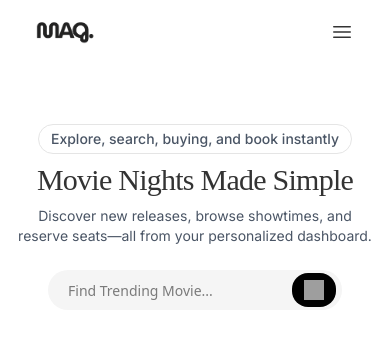
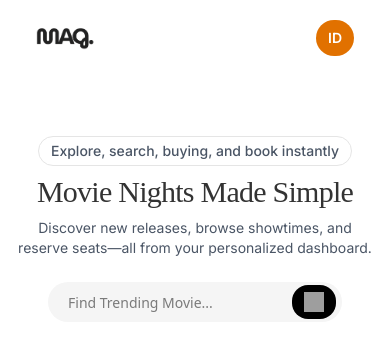
Before and after one commit to ireshdilsh/movie-buying-app, a React (Vite) app: page /user/dashbord in a window 390 px wide. Shown: the top 358 px of the page. Built offline with nearby package versions, Linux system fonts and the light colour scheme; grey boxes are pictures that could not be loaded; a web font is replaced by a local one.

Commit message:
fix: clean up unused code and improve component structure in UserDashboard

```diff
--- a/src/pages/UserDashboard.tsx
+++ b/src/pages/UserDashboard.tsx
@@ -1,10 +1,7 @@
 import dark_logo from '../assets/dark_logo.png'
-import { useState } from "react";
-import { Bars3Icon, XMarkIcon } from "@heroicons/react/24/outline";
 
 export default function UserDashboard() {
 
-    const [open, setOpen] = useState(false)
 
     return (
         <div className="flex flex-col justify-center items-center px-4 sm:px-6">
@@ -14,42 +11,12 @@
                 <img src={dark_logo} className="h-6 sm:h-7" alt="Dark-Logo" />
 
                 {/* Desktop Menu */}
-                <div className="hidden sm:flex justify-center items-center gap-4 md:gap-6">
+                <div className=" sm:flex justify-center items-center gap-4 md:gap-6">
                    <div className='cursor-pointer flex justify-center items-center rounded-4xl bg-amber-600 px-3 py-2'>
                     <p className="text-white font-semibold text-sm">ID</p>
                    </div>
                 </div>
-
-                {/* Mobile Button */}
-                <button
-                    className="sm:hidden"
-                    onClick={() => setOpen(true)}
-                >
-                    <Bars3Icon className="w-6 h-6 cursor-pointer" />
-                </button>
             </nav>
-
-            {/* Mobile Menu */}
-            {open && (
-                <div className="sm:hidden fixed inset-0 bg-black/20 bg-opacity-50 z-50 flex justify-end">
-                    <div className="bg-white w-64 h-full p-4">
-                        <button
-                            className="mb-4"
-                            onClick={() => setOpen(false)}
-                        >
-                            <XMarkIcon className="w-6 h-6 cursor-pointer" />
-                        </button>
-                        <nav className="flex flex-col gap-4">
-                            <a href="#">Home</a>
-                            <a href="#">Home</a>
-                            <a href="#">Home</a>
-                            <a href="#">Home</a>
-                            <a href="#">Home</a>
-                            <a href="#">Home</a>
-                        </nav>
-                    </div>
-                </div>
-            )}
 
             <div className="flex justify-center items-center flex-col mt-20 sm:mt-32 lg:mt-40">
 
```
